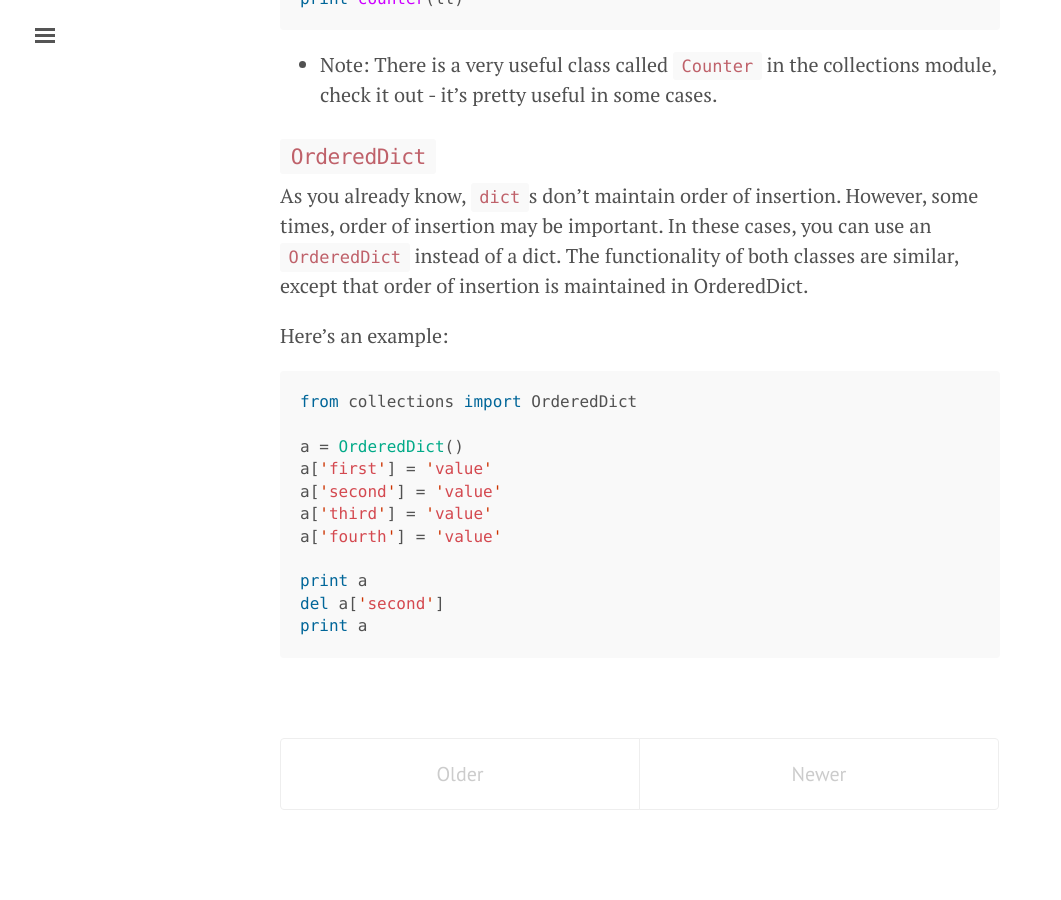
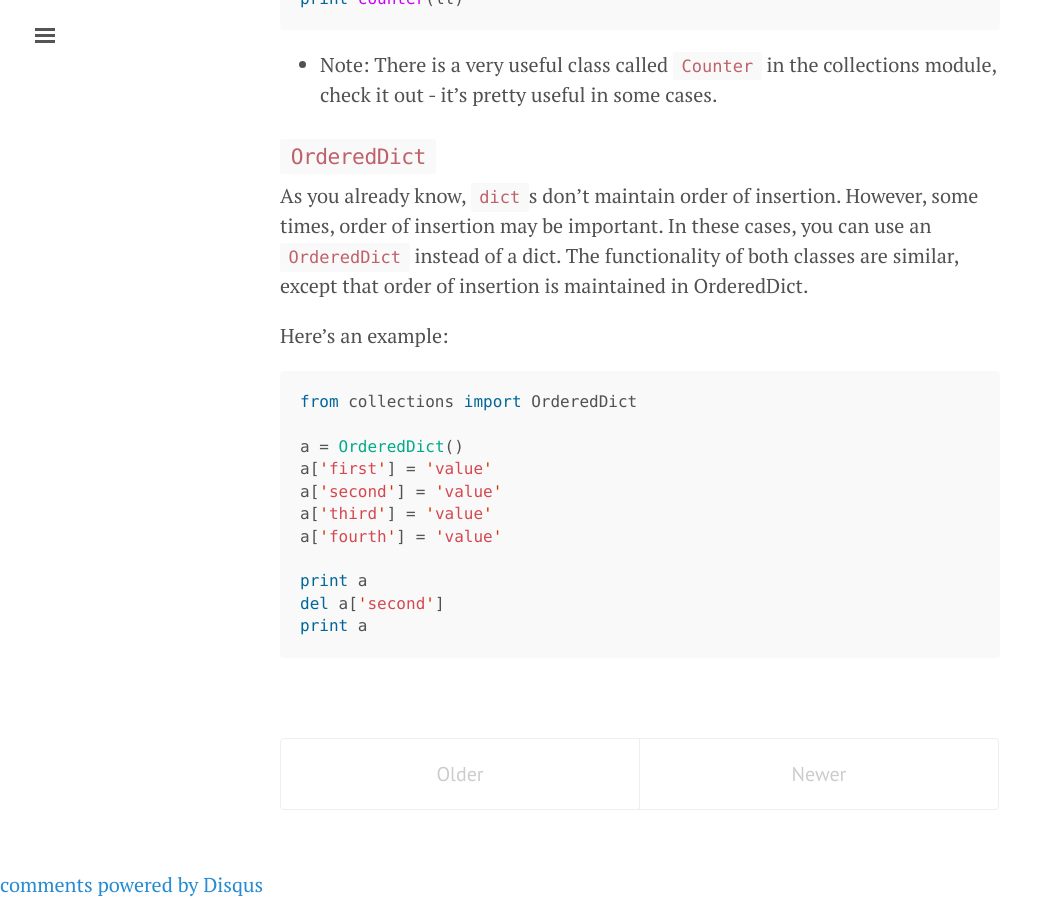
Before and after one commit to samarthbhargav/samarthbhargav.github.io, a Jekyll site: the page built from index.html, in a window 1280 px wide and 900 px high, scrolled down 8178 px. Shown: the whole window, without its empty margins (0-1061 px from the left). Built offline with Jekyll 4.4.1, drawn with Linux system fonts in a browser that asks for light colours; Markdown is read by kramdown in place of the engine named in the settings; the list of posts is cut into pages by our own code; comment, search, counter and statistics services are not loaded; before the commit the page ends 9048 px from its top, so only the background shows below that; some of the changed lines change nothing that is shown.

Commit message:
Try fix disqus

```diff
--- a/_includes/disqus.html
+++ b/_includes/disqus.html
@@ -1,7 +1,9 @@
 
+  <!-- Add Disqus comments. -->
+  <div id="disqus_thread"></div>
   <script type="text/javascript">
       /* * * CONFIGURATION VARIABLES: EDIT BEFORE PASTING INTO YOUR WEBPAGE * * */
-    var disqus_shortname = 'samarthbhargav';
+      var disqus_shortname = 'samarthbhargav'; // required: replace example with your forum shortname
 
       /* * * DON'T EDIT BELOW THIS LINE * * */
       (function() {
@@ -9,13 +11,6 @@
           dsq.src = '//' + disqus_shortname + '.disqus.com/embed.js';
           (document.getElementsByTagName('head')[0] || document.getElementsByTagName('body')[0]).appendChild(dsq);
       })();
-
-    /* * * DON'T EDIT BELOW THIS LINE * * */
-    (function () {
-        var s = document.createElement('script'); s.async = true;
-        s.type = 'text/javascript';
-        s.src = '//' + disqus_shortname + '.disqus.com/count.js';
-        (document.getElementsByTagName('HEAD')[0] || document.getElementsByTagName('BODY')[0]).appendChild(s);
-    }());
   </script>
   <noscript>Please enable JavaScript to view the <a href="http://disqus.com/?ref_noscript">comments powered by Disqus.</a></noscript>
+  <a href="http://disqus.com" class="dsq-brlink">comments powered by <span class="logo-disqus">Disqus</span></a>
```
Lines whose indentation alone changed are shown as unchanged.
